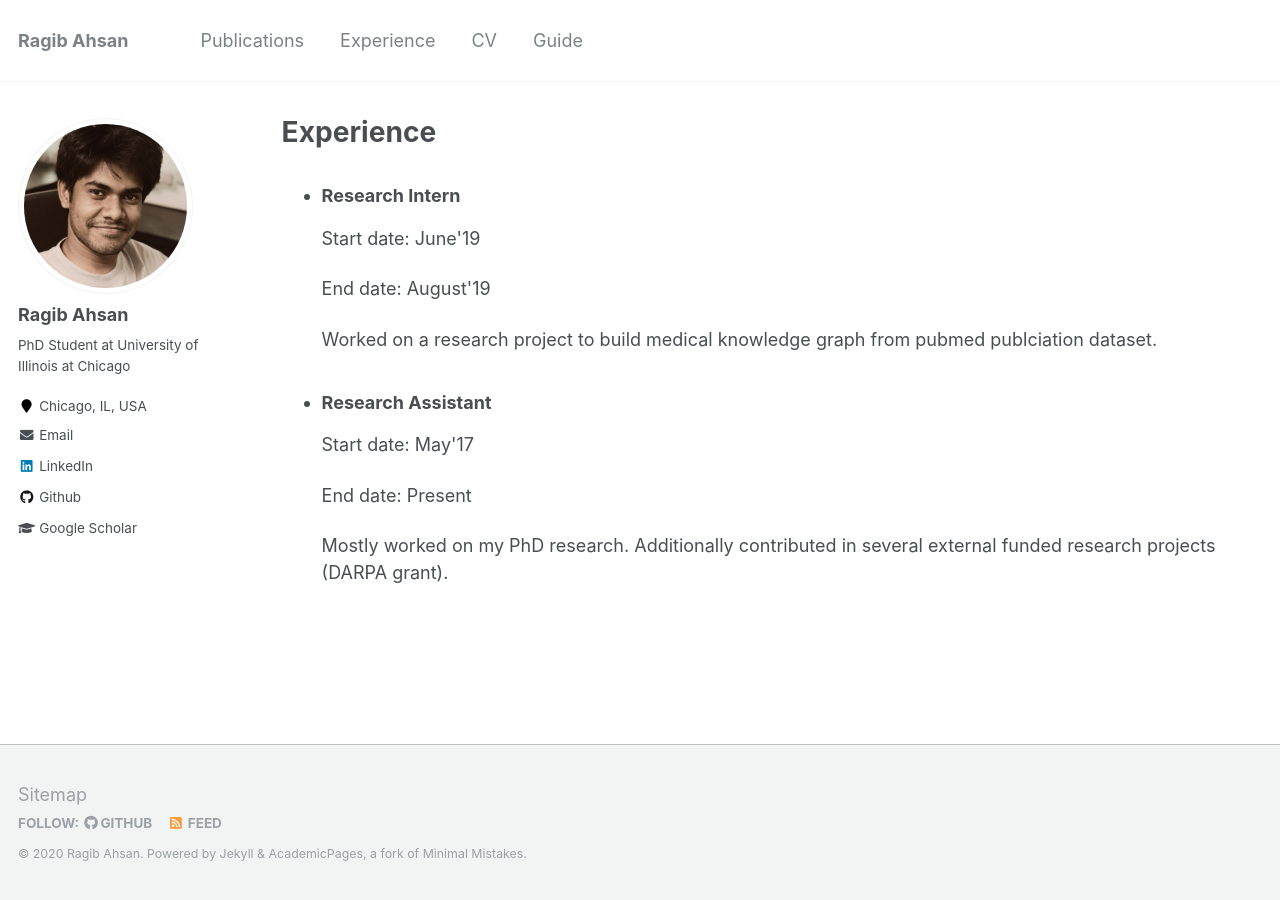
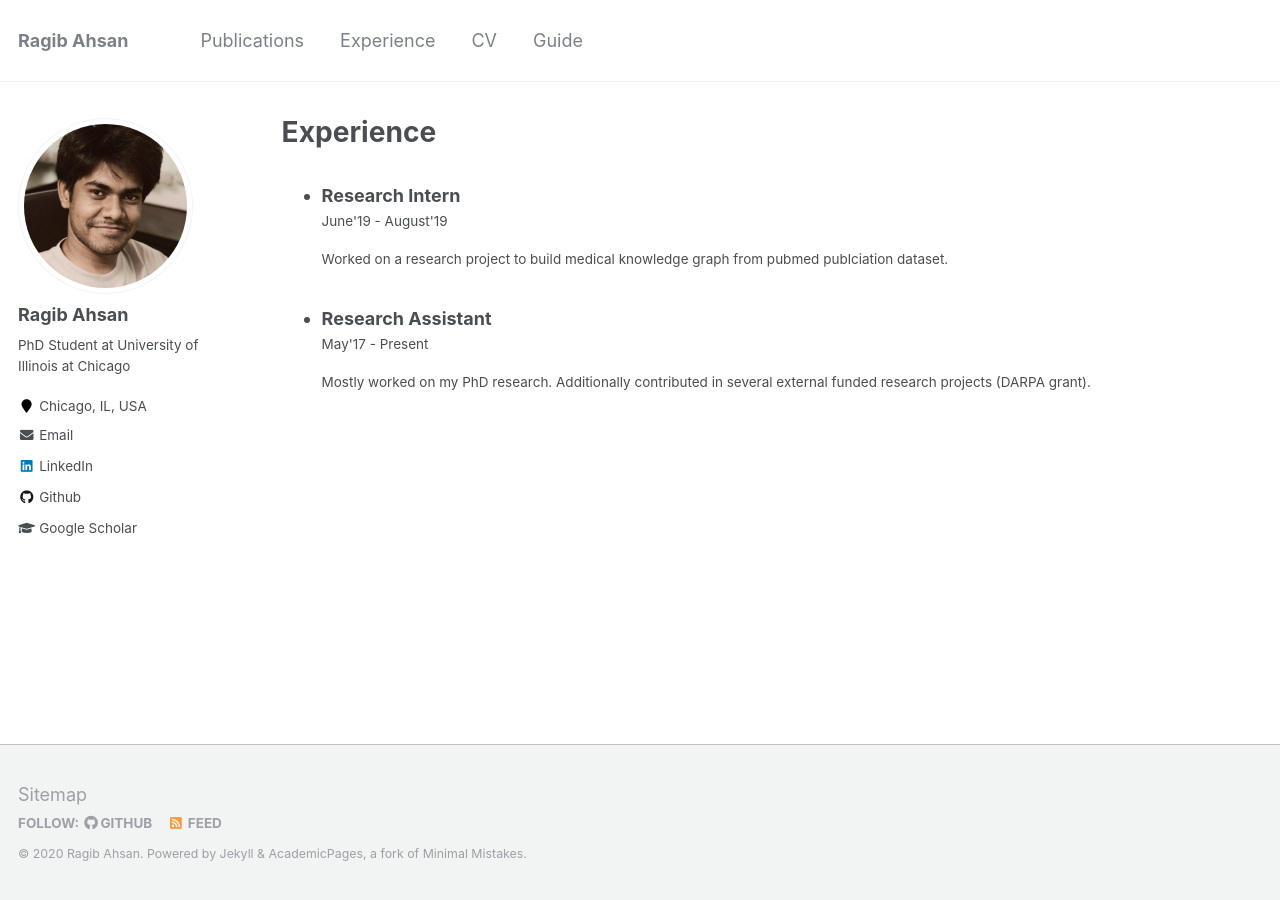
Before and after one commit to ragib06/ragib06.github.io, a Jekyll site: the page built from _pages/experience.md, in a window 1280 px wide. Built offline with Jekyll 4.4.1, drawn with Linux system fonts in a browser that asks for light colours.

Commit message:
Update archive-single-exp.html

```diff
--- a/_includes/archive-single-exp.html
+++ b/_includes/archive-single-exp.html
@@ -18,9 +18,8 @@
     <h3 class="archive__item-title" itemprop="headline">
       {{ title }}
     </h3>
-    <p>Start date: {{ post.start }}</p>
-    <p>End date: {{ post.end }}</p>
-    <p>{{ post.description }}</p>
+    <p class="archive__item-excerpt" itemprop="description">{{ post.start }} - {{ post.end }}</p>
+    <p class="archive__item-excerpt" itemprop="description">{{ post.description }}</p>
     </li>
  </article>
 </div>
```
